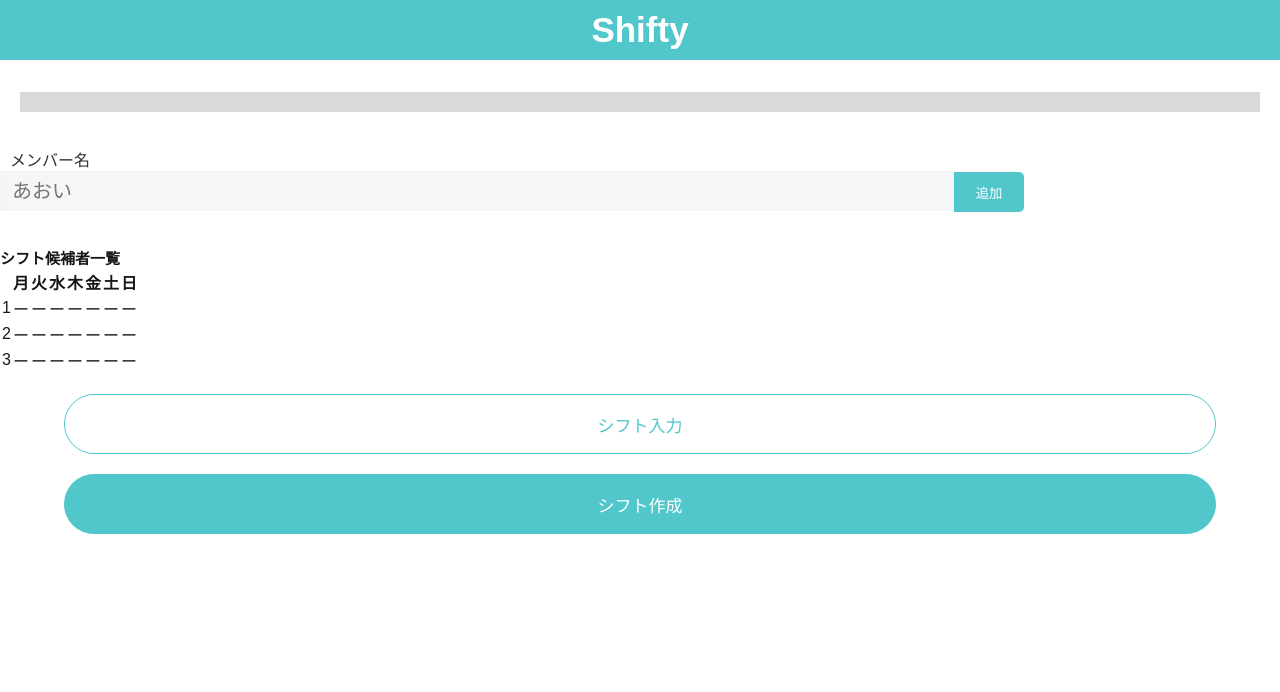
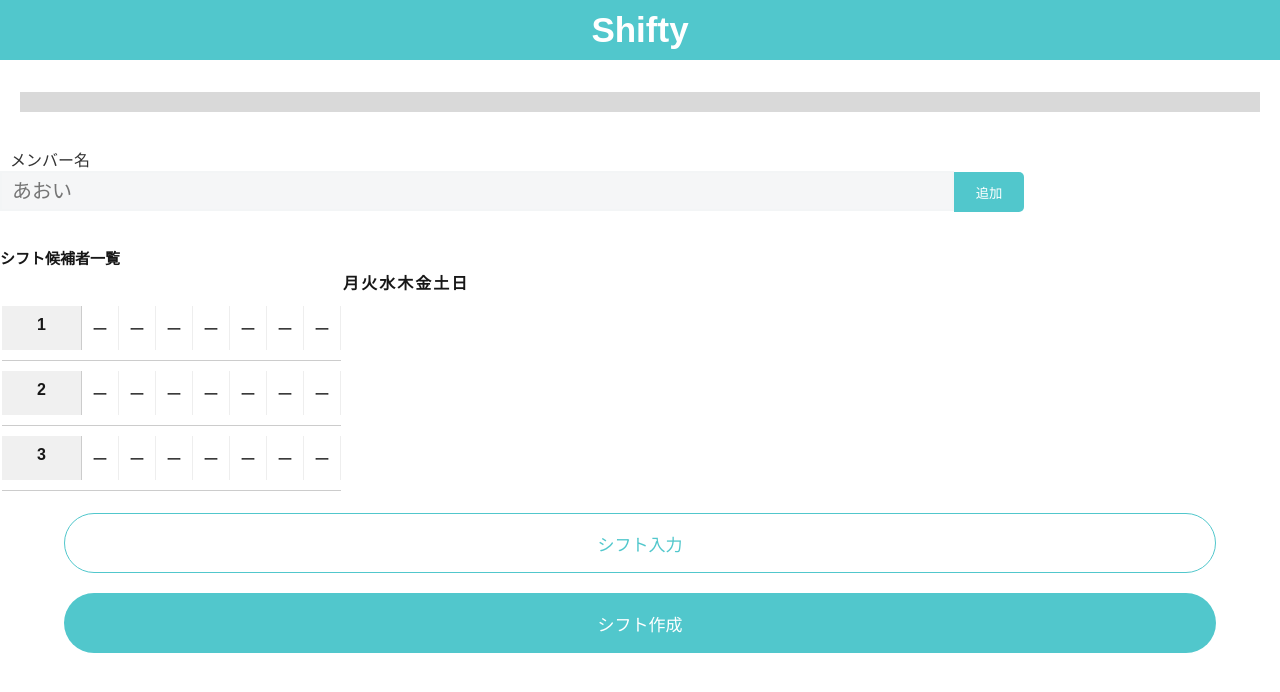
Before and after one commit to yuuri-dev/Shityj-app0507, a Next.js app: page /groupName/groupPage in a window 1280 px wide. Shown: the top 692 px of the page. Built offline with nearby package versions, Linux system fonts and the light colour scheme.

Commit message:
cssを途中まで書いた。

```diff
--- /dev/null
+++ b/src/components/Loading/Loading.module.css
@@ -0,0 +1,5 @@
+.container{
+    width: 500px;
+    padding: 40px 0;
+    margin: 0 auto;
+}
--- /dev/null
+++ b/src/components/Loading/index.jsx
@@ -0,0 +1,7 @@
+import styles from "./Loading.module.css"
+
+const Loading = () => {
+  return <div className={styles.container}>...シフト作成中</div>;
+};
+
+export default Loading;
--- a/src/components/ShiftInputEachDay/ShiftInputEachDay.module.css
+++ b/src/components/ShiftInputEachDay/ShiftInputEachDay.module.css
@@ -10,8 +10,10 @@
 
 }
 .input{
-
+    width: 200px;
+    height: 30px;
+    text-align: center;
 }
 .inner{
-
+    margin: 0 auto;
 }
--- a/src/components/ShiftInputEachDay/index.jsx
+++ b/src/components/ShiftInputEachDay/index.jsx
@@ -3,7 +3,7 @@
 */
 
 import React from 'react';
-import styles from "./ShiftInputEachDay.module.css"
+import styles from './ShiftInputEachDay.module.css';
 
 const ShiftInputEachDay = ({
   day,
@@ -28,6 +28,7 @@ const ShiftInputEachDay = ({
     updatedArray[dayIndex][timeIndex] = Number.isNaN(newValue) ? 0 : newValue;
     setGroupRequireNumberArray(updatedArray);
   };
+
   return (
     <div className={styles.contents}>
       <h2 className={styles.dayTitle}>{day}曜日</h2>
--- /dev/null
+++ b/src/components/ShiftOverview/ShiftOverview.module.css
@@ -0,0 +1,26 @@
+.container{
+
+}
+.colIndex{
+
+}
+.grid {
+    display: grid;
+    grid-template-columns: 80px repeat(7, 1fr); /* slot列 + 7日分 */
+    border-bottom: 1px solid #ccc;
+    padding: 10px 0;
+  }
+
+  .slot {
+    font-weight: bold;
+    text-align: center;
+    background-color: #f0f0f0;
+    border-right: 1px solid #ccc;
+    padding: 10px;
+  }
+
+  .item {
+    text-align: center;
+    padding: 10px;
+    border-right: 1px solid #eee;
+  }
--- a/src/components/ShiftOverview/index.jsx
+++ b/src/components/ShiftOverview/index.jsx
@@ -1,21 +1,24 @@
 import React from 'react';
+import styles from "./ShiftOverview.module.css"
 
 const ShiftOverview = ({ days, timeSlots, shiftInfo }) => {
   return (
-    <div style={{ overflowX: 'auto' }}>
+    <div style={{ overflowX: 'auto' }} className={styles.container}>
       <table>
         <thead>
           <tr>
             <th></th>
             {days.map((day, colIndex) => (
-              <th key={colIndex}>{day}</th>
+              <th className={styles.colIndex} key={colIndex}>
+                {day}
+              </th>
             ))}
           </tr>
         </thead>
         <tbody>
           {timeSlots.map((slot, rowIndex) => (
-            <tr key={rowIndex}>
-              <td>{slot}</td>
+            <tr className={styles.grid} key={rowIndex}>
+              <td className={styles.slot}>{slot}</td>
               {days.map((_, colIndex) => {
                 // 各メンバーの shiftArray[colIndex][rowIndex] が true かを見る
                 const names = shiftInfo
@@ -23,7 +26,7 @@ const ShiftOverview = ({ days, timeSlots, shiftInfo }) => {
                   .map((member) => member.name);
 
                 return (
-                  <td key={colIndex}>
+                  <td className={styles.item} key={colIndex}>
                     {names.length > 0
                       ? names.map((name, idx) => <div key={idx}>{name}</div>)
                       : 'ー'}
--- a/src/pages/groupName/groupPage.jsx
+++ b/src/pages/groupName/groupPage.jsx
@@ -7,6 +7,7 @@ import ShiftOverview from '@/components/ShiftOverview';
 import AddMember from '@/components/AddMember';
 import ButtonBlue from '@/components/ButtonBlue';
 import ButtonWhite from '@/components/ButtonWhite';
+import Loading from '@/components/Loading';
 import { useRouter } from 'next/router';
 
 
@@ -30,9 +31,9 @@ const GroupPageShow = ({setLoading}) => {
     setLoading(true);
 
     await fakeAsyncTask(); // 非同期処理が終わるまで待つ
+    router.push('shiftView');
+    setLoading(false);
 
-    setLoading(false);
-    router.push('shiftView');
   };
 
   return (
@@ -59,18 +60,12 @@ const GroupPageShow = ({setLoading}) => {
   );
 };
 
-const Loading = () => {
-  return (
-    <div>
-      ...計算中
-    </div>
-  )
-}
+
 
 const GroupPage = () => {
   const [isLoading, setLoading] = useState(false);
   return (
-    <>{isLoading ? <Loading /> : <GroupPageShow setLoading={setLoading} />}</>
+    <>{isLoading ? <Loading/> : <GroupPageShow setLoading={setLoading} />}</>
   );
 
 }
```
